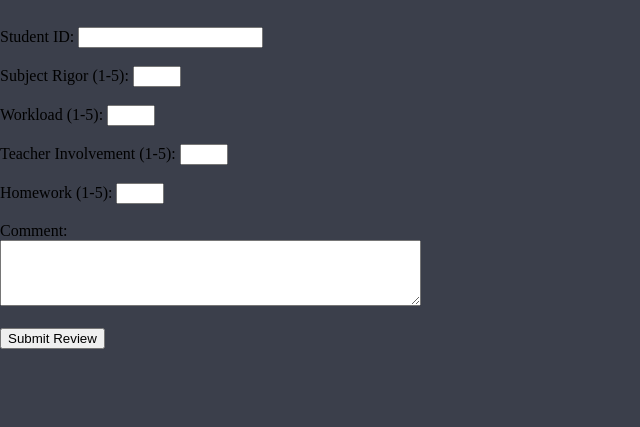
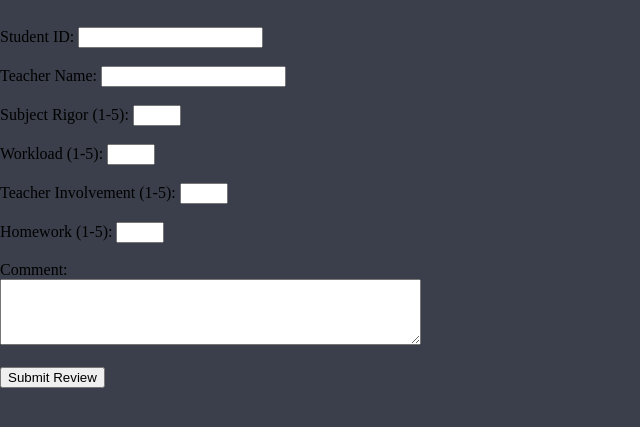
Before and after one commit to giratingame/ProjectPolaris, a plain HTML site: page public/review-submission.html in a window 1280 px wide. Shown: the part 61-488 px from the top of the page, without its empty margins (0-640 px from the left). Drawn offline with Linux system fonts and the light colour scheme.

Commit message:
Update review-submission.html

```diff
--- a/public/review-submission.html
+++ b/public/review-submission.html
@@ -13,6 +13,9 @@
 
         <label for="student-id">Student ID:</label>
         <input type="text" id="student-id" name="student-id"><br><br>
+
+        <label for="teacher-name">Teacher Name:</label>
+        <input type="text" id="teacher-name" name="teacher-name"><br><br>
 
         <label for="rigor-score">Subject Rigor (1-5):</label>
         <input type="number" id="rigor-score" name="rigor-score" min="1" max="5"><br><br>
@@ -31,7 +34,7 @@
 
         <button id="submit-button">Submit Review</button>
     </div>
-    <script type="module" src = "js/review-submission.js"></script>
+    <script type="module" src="js/review-submission.js"></script>
 </body>
 
 </html>
```
